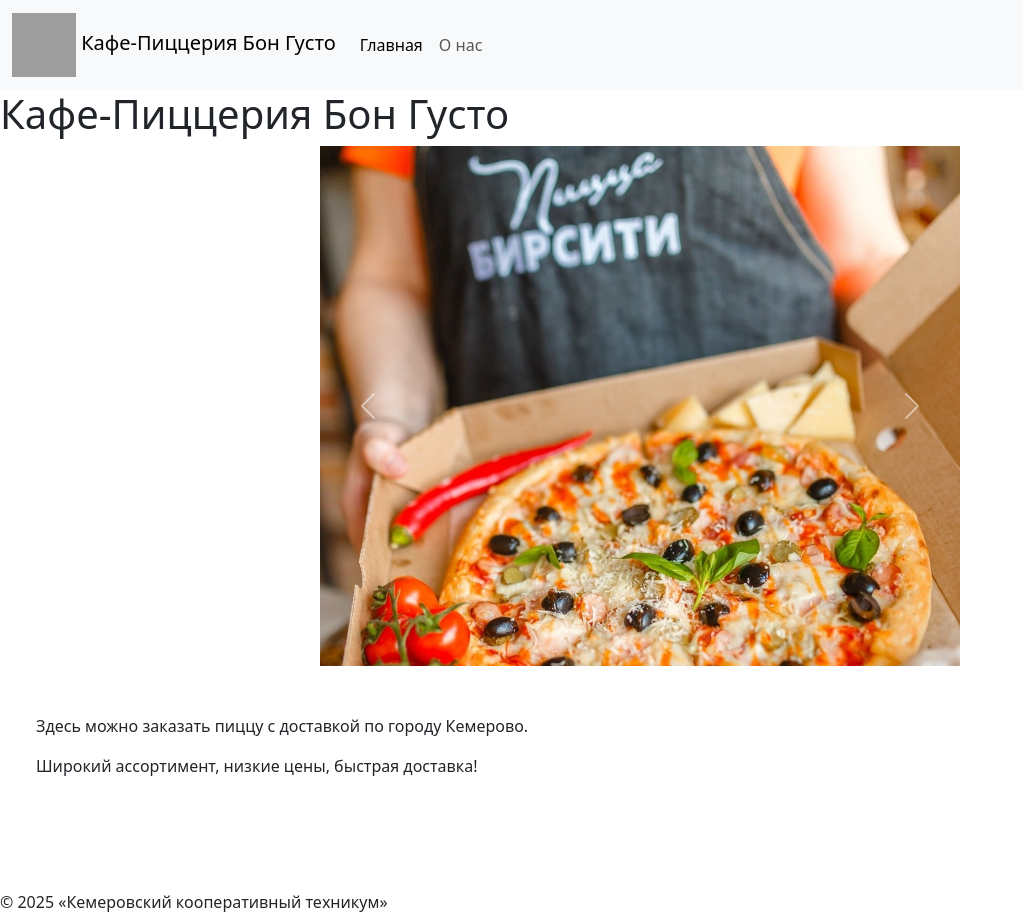
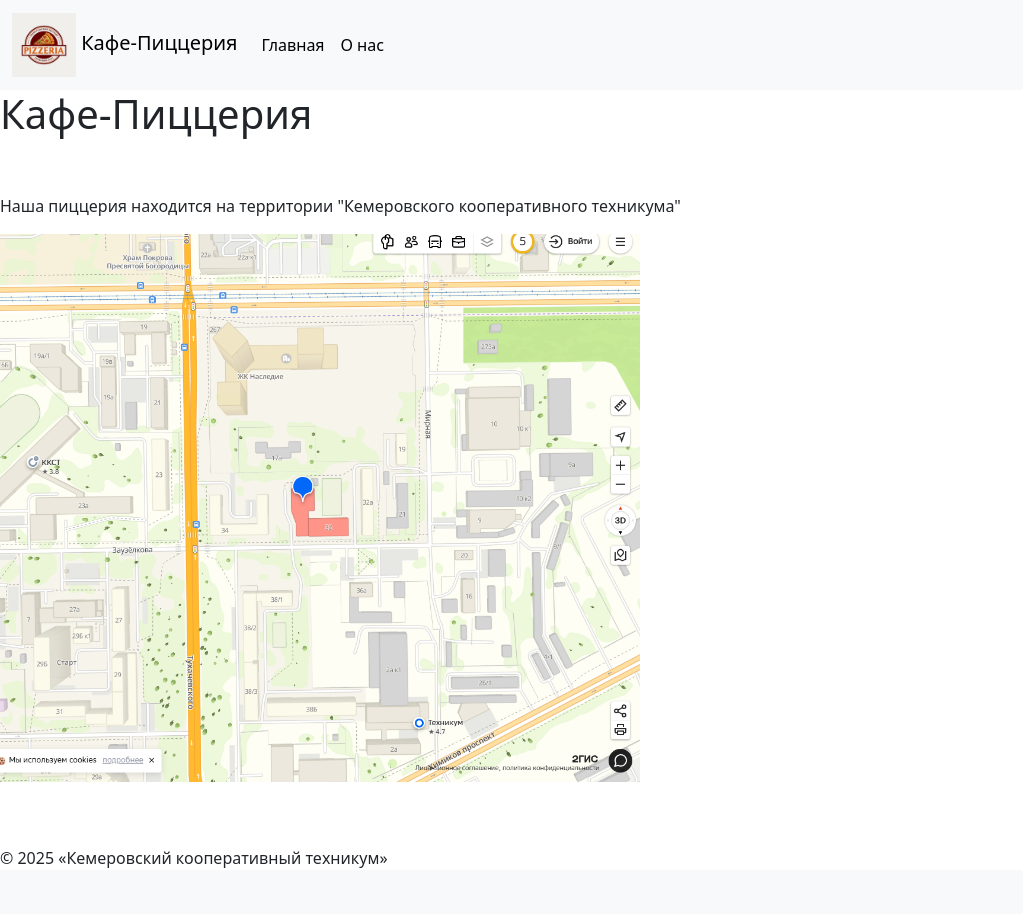
Before and after one commit to Coopteh/IS231, a PHP site: page /about in a window 1280 px wide. Shown: the whole page, without its empty margins (0-1023 px from the left). After the commit the page ends 868 px from the top, so only its background shows below. Run offline with PHP 8.4, Linux system fonts and the light colour scheme; some libraries are stand-ins or nearby versions; grey boxes are pictures that could not be loaded.

Commit message:
Страница О нас

```diff
--- a/index.php
+++ b/index.php
@@ -1,6 +1,7 @@
 <?php
-require_once __DIR__ . '/vendor/autoload.php';
-use App\Controller\HomeController;
+require_once("./vendor/autoload.php");
+use App\Routes\Router;
 
-$controller = new HomeController();
-echo $controller->get();
+$url = $_SERVER['REQUEST_URI'];
+$controller = new Router();
+echo $controller->route($url);
--- /dev/null
+++ b/src/Controller/AboutController.php
@@ -0,0 +1,10 @@
+<?php
+namespace App\Controller;
+
+use App\Views\AboutTemplate;
+class AboutController {
+    public function get(): string
+    {
+        return AboutTemplate::getTemplate();
+    }
+}
--- /dev/null
+++ b/src/Routes/Router.php
@@ -0,0 +1,21 @@
+<?php
+namespace App\Routes;
+
+use App\Controller\AboutController;
+use App\Controller\HomeController;
+
+class Router {
+    public function route(string $url): string {
+        $path = parse_url($url, PHP_URL_PATH);
+        $pieces = explode("/", $path);
+        $resource = $pieces[1];
+        switch ($resource) {
+            case "about":
+                $about = new AboutController();
+                return $about->get();
+            default:
+                $home = new HomeController();
+                return $home->get();
+        }
+    }
+}
--- /dev/null
+++ b/src/Views/AboutTemplate.php
@@ -0,0 +1,19 @@
+<?php
+namespace App\Views;
+
+class AboutTemplate extends BaseTemplate {
+    public static function getTemplate(): string {
+        $template = parent::getTemplate();
+        $title= 'О нас';
+        $content = <<<LINE2
+        <main class="row">
+            <div class="mt-5">
+                <p>Наша пиццерия находится на территории "Кемеровского кооперативного техникума"</p>
+                <p><img class="h-50 w-50" src="/../assets/img/map-ya.png"></p>
+            </div>
+        </main>
+        LINE2;
+        $resultTemplate = sprintf($template, $title, $content);
+        return $resultTemplate;
+    }
+}
--- a/src/Views/BaseTemplate.php
+++ b/src/Views/BaseTemplate.php
@@ -16,9 +16,9 @@ class BaseTemplate{
             <header>
                 <nav class="navbar navbar-expand-lg bg-body-tertiary">
                 <div class="container-fluid">
-                    <a class="navbar-brand" href="#">
+                    <a class="navbar-brand" href="/">
                         <img src="../../assets/img/logo.jpg" alt="loading" width="64" height="64">
-                        Кафе-Пиццерия Бон Густо
+                        Кафе-Пиццерия
                     </a>
                     <button class="navbar-toggler" type="button" data-bs-toggle="collapse" data-bs-target="#navbarNav" aria-controls="navbarNav" aria-expanded="false" aria-label="Toggle navigation">
                     <span class="navbar-toggler-icon"></span>
@@ -26,16 +26,16 @@ class BaseTemplate{
                     <div class="collapse navbar-collapse" id="navbarNav">
                     <ul class="navbar-nav">
                         <li class="nav-item">
-                        <a class="nav-link active" aria-current="page" href="#">Главная</a>
+                        <a class="nav-link active" aria-current="page" href="/">Главная</a>
                         </li>
                         <li class="nav-item">
-                        <a class="nav-link" href="#">О нас</a>
+                         <a class="nav-link active" aria-current="page" href="/about">О нас</a>
                         </li>
                     </ul>
                     </div>
                 </div>
                 </nav>
-                <h1>Кафе-Пиццерия Бон Густо</h1>
+                <h1>Кафе-Пиццерия</h1>
                 <main>%s</main>
             </header>
         </body>
```
Also changed, not shown: assets/img/logo.jpg (added), assets/img/map-ya.png (added).
